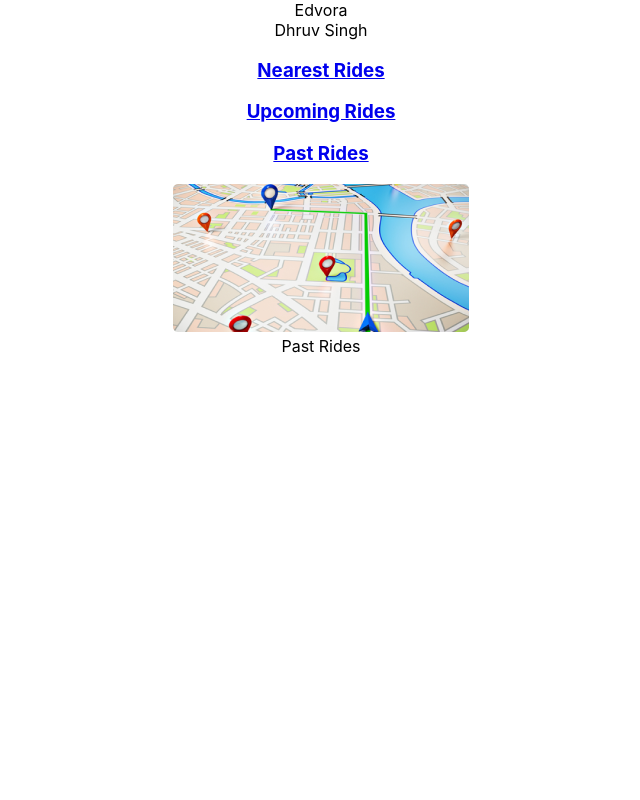
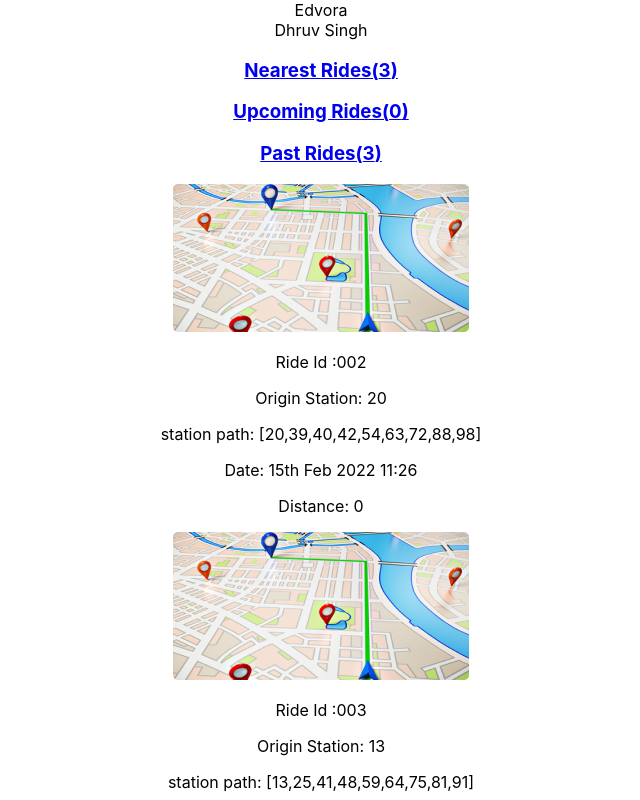
Before and after one commit to Nasa28/Edvora_test, a React (Create React App) app: page /past-rides in a window 1280 px wide. Shown: the top 800 px of the page, without its empty margins (319-959 px from the left). Built offline with nearby package versions, Linux system fonts and the light colour scheme.

Commit message:
Implement upcomming and past Ride components

```diff
--- a/src/component/Nav.js
+++ b/src/component/Nav.js
@@ -3,6 +3,9 @@ import { Link } from 'react-router-dom';
 import NearestRides from './NearestRides';
 import UpcomingRides from './UpcomingRides';
 import PastRides from './PastRides';
+import { sortedRides } from './allRides';
+import { filterPast } from './PastRides';
+import { filterUpcoming } from './UpcomingRides';
 
 const Nav = () => {
   return (
@@ -14,7 +17,7 @@ const Nav = () => {
             to="/nearest-rides"
             onClick={() => NearestRides()}
           >
-            <h3>Nearest Rides</h3>
+            <h3>Nearest Rides({sortedRides.length})</h3>
           </Link>
         </div>
         <header>
@@ -23,7 +26,7 @@ const Nav = () => {
             to="/upcoming-rides"
             onClick={() => UpcomingRides()}
           >
-            <h3>Upcoming Rides</h3>
+            <h3>Upcoming Rides({filterUpcoming.length})</h3>
           </Link>
         </header>
         <div>
@@ -32,7 +35,7 @@ const Nav = () => {
             to="/past-rides"
             onClick={() => PastRides()}
           >
-            <h3>Past Rides</h3>
+            <h3>Past Rides({filterPast.length})</h3>
           </Link>
         </div>
       </nav>
--- a/src/component/NearestRides.js
+++ b/src/component/NearestRides.js
@@ -1,21 +1,8 @@
 import React from 'react';
 import Img from '../assets/images/image.png';
-import Ride from '../util/data';
-import user from '../util/user';
+import { sortedRides } from './allRides';
 import { timeConverter } from '../util/dateConverter';
 const NearestRides = () => {
-  const station = user.station_code;
-
-  const Rides = Ride.map((item) => {
-    const closest = item.station_path.reduce(function (prev, curr) {
-      return Math.abs(curr - station) < Math.abs(prev - station) ? curr : prev;
-    });
-    item.distance = Math.abs(closest) - Math.abs(station);
-    return item;
-  });
-
-  const sortedRides = Rides.sort((a, b) => a.distance - b.distance);
-
   return (
     <>
       <div>
--- a/src/component/PastRides.js
+++ b/src/component/PastRides.js
@@ -1,13 +1,39 @@
 import React from 'react';
 import Img from '../assets/images/image.png';
+import { sortedRides } from './allRides';
+import { timeConverter } from '../util/dateConverter';
 
-const PastRides = () => {
+export const filterPast = sortedRides.filter(
+  (item) => new Date(item.date) < Math.round(new Date().getTime()),
+);
+const UpcomingRides = () => {
   return (
     <>
-      <img src={Img} alt="Location" />
-      <div>Past Rides</div>
+      {!filterPast ? (
+        <div>There are no UpcomingRides</div>
+      ) : (
+        <div>
+          {filterPast.map((ride) => {
+            const { id, origin_station_code, station_path, date, distance } =
+              ride;
+
+            return (
+              <div key={id}>
+                <div className="img">
+                  <img src={Img} alt="Location" />
+                </div>
+                <p>Ride Id :{id}</p>
+                <p>Origin Station: {origin_station_code}</p>
+                <p>station path: [{station_path.toString()}]</p>
+                <p>Date: {timeConverter(date)}</p>
+                <p>Distance: {distance}</p>
+              </div>
+            );
+          })}
+        </div>
+      )}
     </>
   );
 };
 
-export default PastRides;
+export default UpcomingRides;
--- a/src/component/UpcomingRides.js
+++ b/src/component/UpcomingRides.js
@@ -1,18 +1,39 @@
 import React from 'react';
 import Img from '../assets/images/image.png';
-import Ride from '../util/data';
+import { sortedRides } from './allRides';
+import { timeConverter } from '../util/dateConverter';
+
+export const filterUpcoming = sortedRides.filter(
+  (item) => new Date(item.date) > Math.round(new Date().getTime()),
+);
 const UpcomingRides = () => {
-  console.log(new Date(Ride[0].date).toDateString());
-  const filtered = Ride.filter((item) => new Date(item.date) > Date.now());
-  console.log(filtered);
   return (
     <>
-      <img src={Img} alt="Location" />
-      <div>Upcoming Rides</div>
+      {filterUpcoming ? (
+        <div>There are no UpcomingRides</div>
+      ) : (
+        <div>
+          {filterUpcoming.map((ride) => {
+            const { id, origin_station_code, station_path, date, distance } =
+              ride;
+
+            return (
+              <div key={id}>
+                <div className="img">
+                  <img src={Img} alt="Location" />
+                </div>
+                <p>Ride Id :{id}</p>
+                <p>Origin Station: {origin_station_code}</p>
+                <p>station path: [{station_path.toString()}]</p>
+                <p>Date: {timeConverter(date)}</p>
+                <p>Distance: {distance}</p>
+              </div>
+            );
+          })}
+        </div>
+      )}
     </>
   );
 };
 
 export default UpcomingRides;
-
-new Date(1644924365);
--- /dev/null
+++ b/src/component/allRides.js
@@ -0,0 +1,13 @@
+import Ride from '../util/data';
+import user from '../util/user';
+const station = user.station_code;
+
+const Rides = Ride.map((item) => {
+  const closest = item.station_path.reduce(function (prev, curr) {
+    return Math.abs(curr - station) < Math.abs(prev - station) ? curr : prev;
+  });
+  item.distance = Math.abs(closest) - Math.abs(station);
+  return item;
+});
+
+export const sortedRides = Rides.sort((a, b) => a.distance - b.distance);
--- a/test.js
+++ b/test.js
@@ -26,7 +26,7 @@ function timeConverter(UNIX_timestamp) {
   return time;
 }
 console.log(
-  new Date(1644924365 * 1000) > Math.round(new Date().getTime() / 1000),
+  new Date(1644924365) <  Math.round(new Date().getTime()),
 );
 console.log(timeConverter());
 console.log(Math.round(new Date().getTime() / 1000));
```
